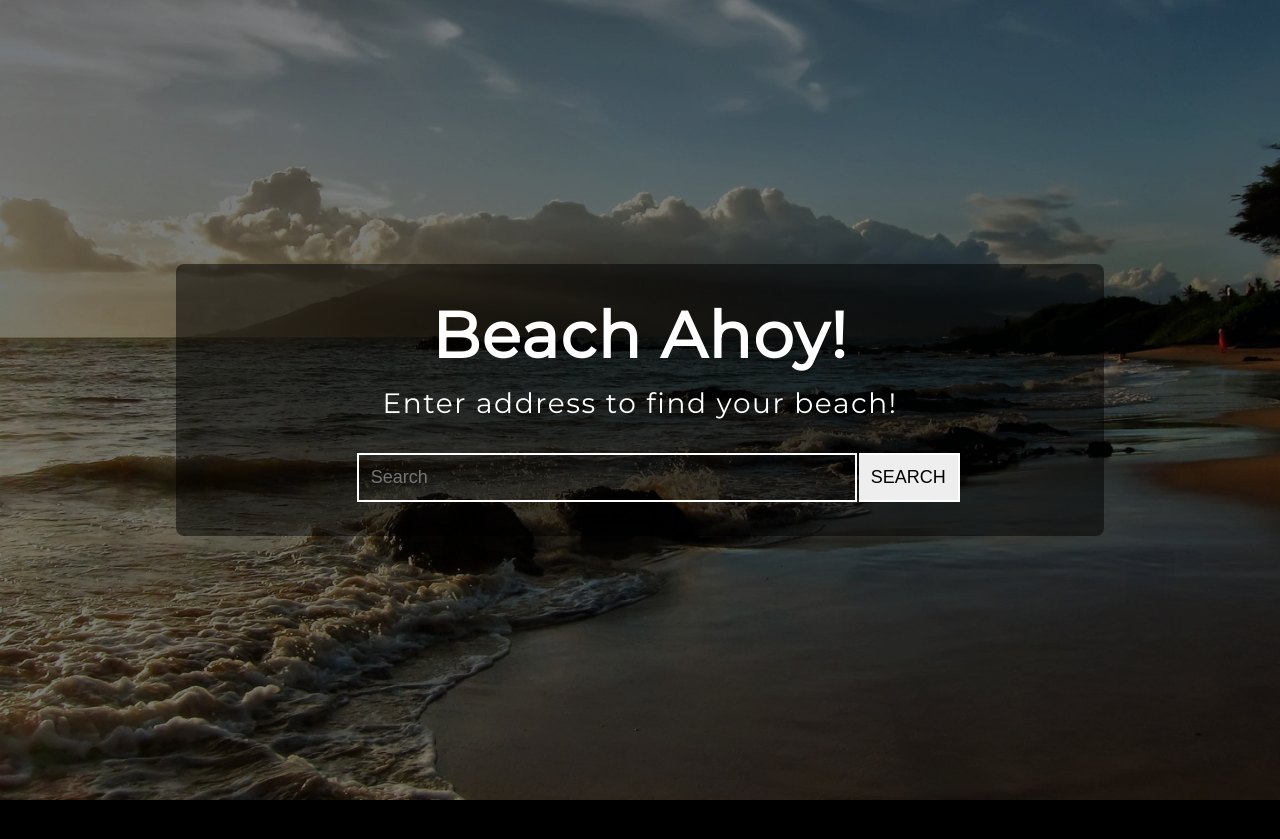
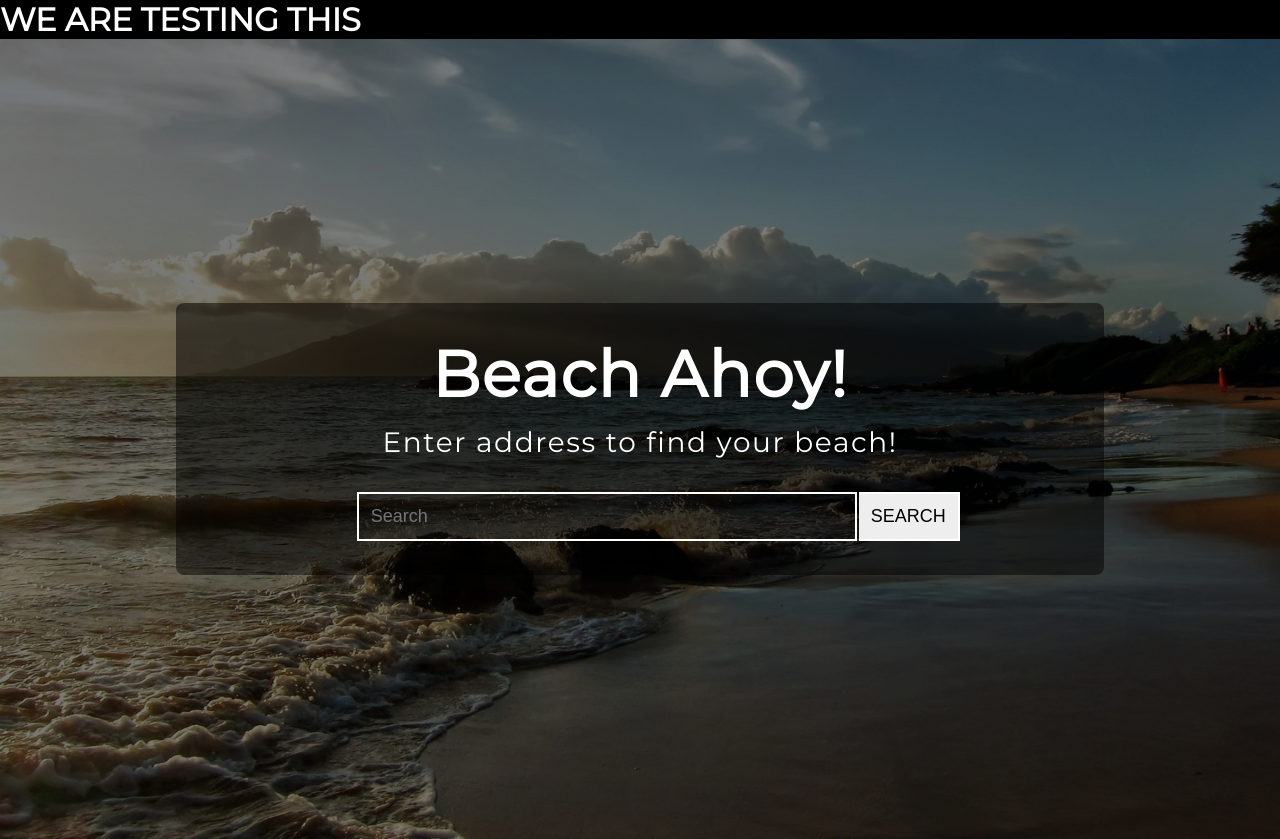
Before and after one commit to Deween/beach_maps, a plain HTML site: page public/index.html in a window 1280 px wide. Before the commit the page ends 800 px from the top, so only its background shows below. Drawn offline with Linux system fonts and the light colour scheme; some packages are replaced by stand-ins of ours.

Commit message:
merge dew

```diff
--- a/public/index.html
+++ b/public/index.html
@@ -9,6 +9,7 @@
 
     </head>
 <body>
+    <h1>WE ARE TESTING THIS</h1>
     <header class="intro">
         <div class="intro-slideshow">
             <img src="images/1.jpg" class="slideshow-img">
```
